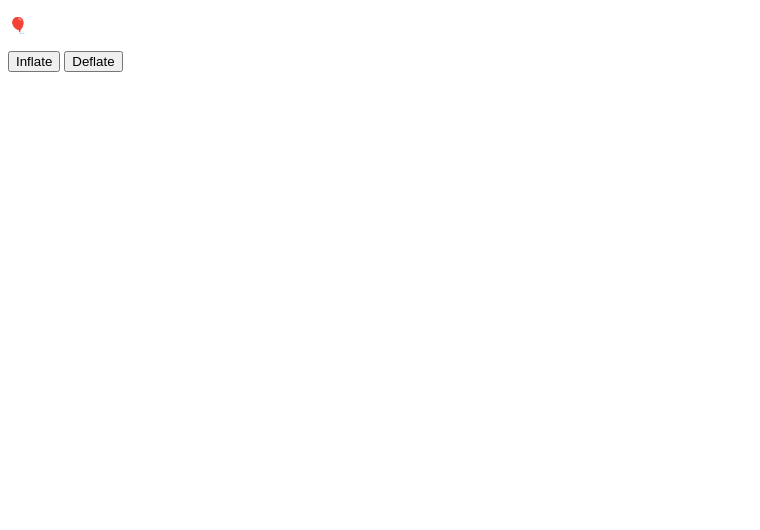
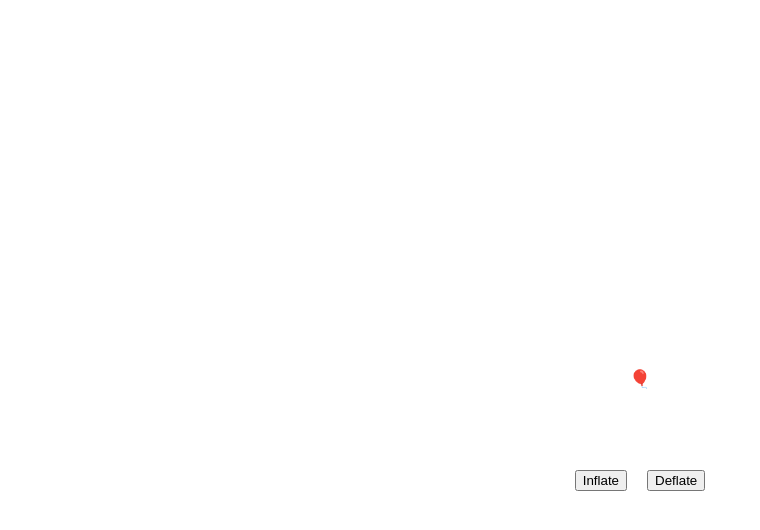
Before and after one commit to jamiequocdo/BalloonPop, a plain HTML site: page balloon.html in a window 1280 px wide. Both pictures are taken after a click on the button "Inflate". Shown: the whole page, without its empty margins (0-760 px from the left). Drawn offline with Linux system fonts and the light colour scheme.

Commit message:
Add CSS so balloon inflation does not move content. Enable Inflate & Deflate Buttons.

```diff
--- a/balloon.html
+++ b/balloon.html
@@ -6,15 +6,50 @@
     <title>Balloon Pop</title>
 
     <style>
+        body {
+            display: flex;
+            flex-direction: column;
+            align-items: center;
+            justify-content: center;
+            height: 100vh;
+            margin: 0;
+        }
 
+        .balloon-container {
+            display: flex;
+            align-items: center;
+            justify-content: center;
+            position: relative;
+            padding: 20px;
+            width: 100px;
+            height: 100px;
+        }
+
+        .balloon {
+            font-size: 1rem;
+            transition: font-size 0.2s ease;
+            padding: 10px;
+            border-radius: 50%;
+        }
+
+        .buttons {
+            display: flex;
+            margin-top: 20px;
+            gap: 20px;
+        }
 
     </style>
 </head>
 
 <body>
-    <p class="balloon">🎈</p>
-    <button id="inflate">Inflate</button>
-    <button id="deflate">Deflate</button>
+    <div class="balloon-container">
+        <p class="balloon">🎈</p>
+    </div>
+
+    <div class="buttons">
+        <button id="inflate">Inflate</button>
+        <button id="deflate">Deflate</button>
+    </div>
 
     <script>
 //Your Code Here
@@ -34,13 +69,39 @@
                     balloon.textContent = "💥";
                     document.removeEventListener("keydown", balloonSizing);
                 }
-            } else if (e.keyCode === 40) {
+            } else if (e.keyCode === 40 && balloonFontSize > 16 && balloon.textContent !== "💥") {
+                balloon.style.cssText = `font-size: ${decrementBalloonSize}`;
+            }
+        }
+
+        function inflateBalloon() {
+            let balloonComputedStyle = window.getComputedStyle(balloon);
+            const balloonFontSize = parseFloat(balloonComputedStyle.fontSize);
+            let incrementBalloonSize = (balloonFontSize * 1.10).toString() + "px";
+            let decrementBalloonSize = (balloonFontSize - (balloonFontSize * 0.10).toString() + "px");
+            balloon.style.cssText = `font-size: ${incrementBalloonSize}`;
+                if(balloonFontSize > 20) {
+                    balloon.textContent = "💥";
+                    inflateButton.removeEventListener("click", inflateBalloon);
+                }
+        }
+
+        function deflateBalloon() {
+            let balloonComputedStyle = window.getComputedStyle(balloon);
+            const balloonFontSize = parseFloat(balloonComputedStyle.fontSize);
+            let incrementBalloonSize = (balloonFontSize * 1.10).toString() + "px";
+            let decrementBalloonSize = (balloonFontSize - (balloonFontSize * 0.10).toString() + "px");
+            if (balloonFontSize > 16 && balloon.textContent !== "💥") {
                 balloon.style.cssText = `font-size: ${decrementBalloonSize}`;
             }
         }
 
 
+
         document.addEventListener("keydown", balloonSizing);
+
+        inflateButton.addEventListener("click", inflateBalloon);
+        deflateButton.addEventListener("click", deflateBalloon);
 
 
 
```
